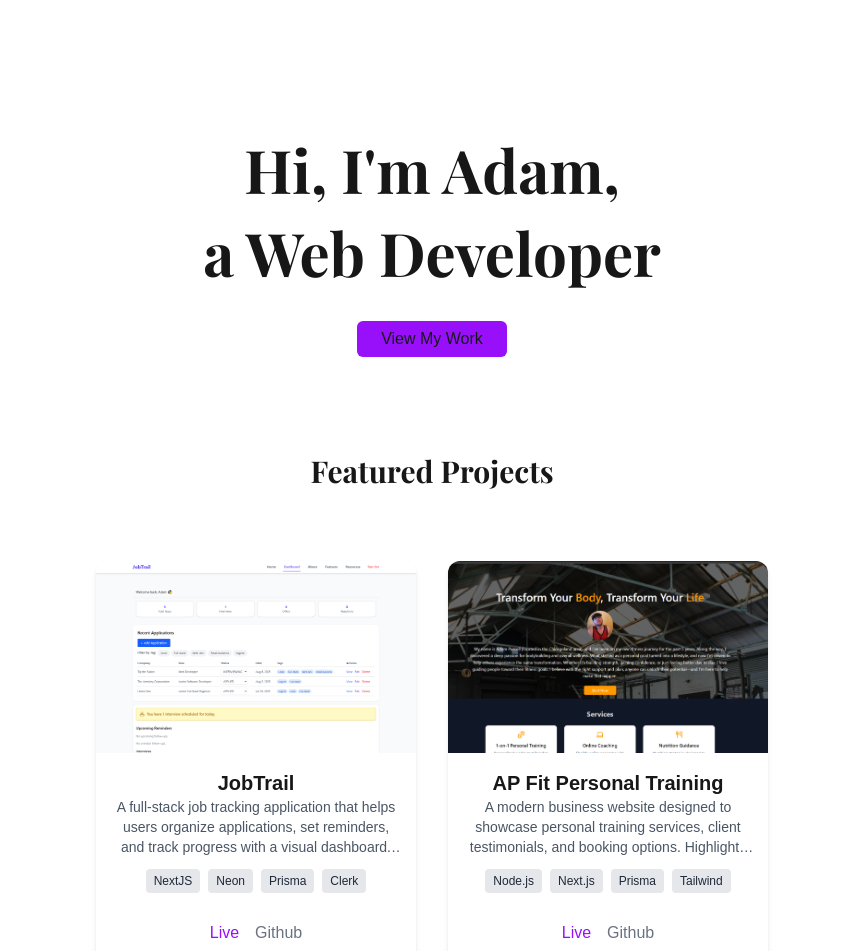
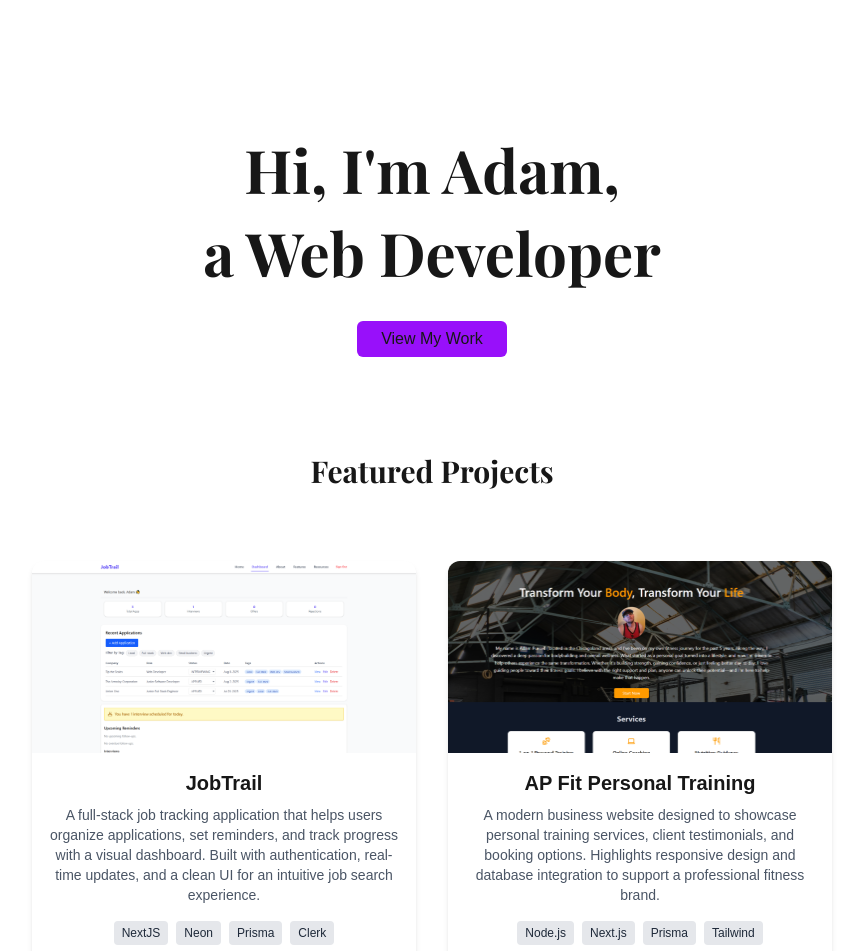
Before and after one commit to Apurcell88/portfolio, a Next.js app: page / in a window 1280 px wide. Shown: the top 951 px of the page, without its empty margins (208-1071 px from the left). Built offline with nearby package versions, Linux system fonts and the light colour scheme.

Commit message:
Fixed issue with full description not showing.

```diff
--- a/components/ProjectCard.js
+++ b/components/ProjectCard.js
@@ -3,24 +3,24 @@ import React from "react";
 
 const ProjectCard = ({ title, description, image, tags, link, github }) => {
   return (
-    <div className="my-8 rounded-xl shadow-md overflow-hidden bg-white dark:bg-zinc-900 flex flex-col w-80 h-[400px]">
-      {/* fixed width + height for consistency */}
-
+    <div className="my-8 rounded-xl shadow-md overflow-hidden bg-white dark:bg-zinc-900 flex flex-col w-full max-w-sm">
+      {/* Image */}
       <img
         src={image}
         alt="Project cover"
-        width={180}
-        height={180}
         className="w-full h-48 object-cover"
       />
 
-      <div className="p-4 flex flex-col flex-grow justify-between">
+      {/* Content */}
+      <div className="p-4 flex flex-col justify-between h-full">
         <div>
-          <h3 className="text-xl font-semibold text-center">{title}</h3>
-          <p className="text-sm text-gray-600 dark:text-gray-300 text-center line-clamp-3">
+          <h3 className="text-xl font-semibold text-center mb-2">{title}</h3>
+
+          <p className="text-sm text-gray-600 dark:text-gray-300 text-center mb-4">
             {description}
           </p>
-          <div className="flex flex-wrap mt-3 gap-2 justify-center">
+
+          <div className="flex flex-wrap mt-2 gap-2 justify-center">
             {tags.map((tag, i) => (
               <span
                 key={i}
@@ -37,6 +37,7 @@ const ProjectCard = ({ title, description, image, tags, link, github }) => {
             <a
               href={link}
               target="_blank"
+              rel="noopener noreferrer"
               className="text-purple-600 hover:underline"
             >
               Live
@@ -46,6 +47,7 @@ const ProjectCard = ({ title, description, image, tags, link, github }) => {
             <a
               href={github}
               target="_blank"
+              rel="noopener noreferrer"
               className="text-gray-500 hover:underline"
             >
               Github
```
